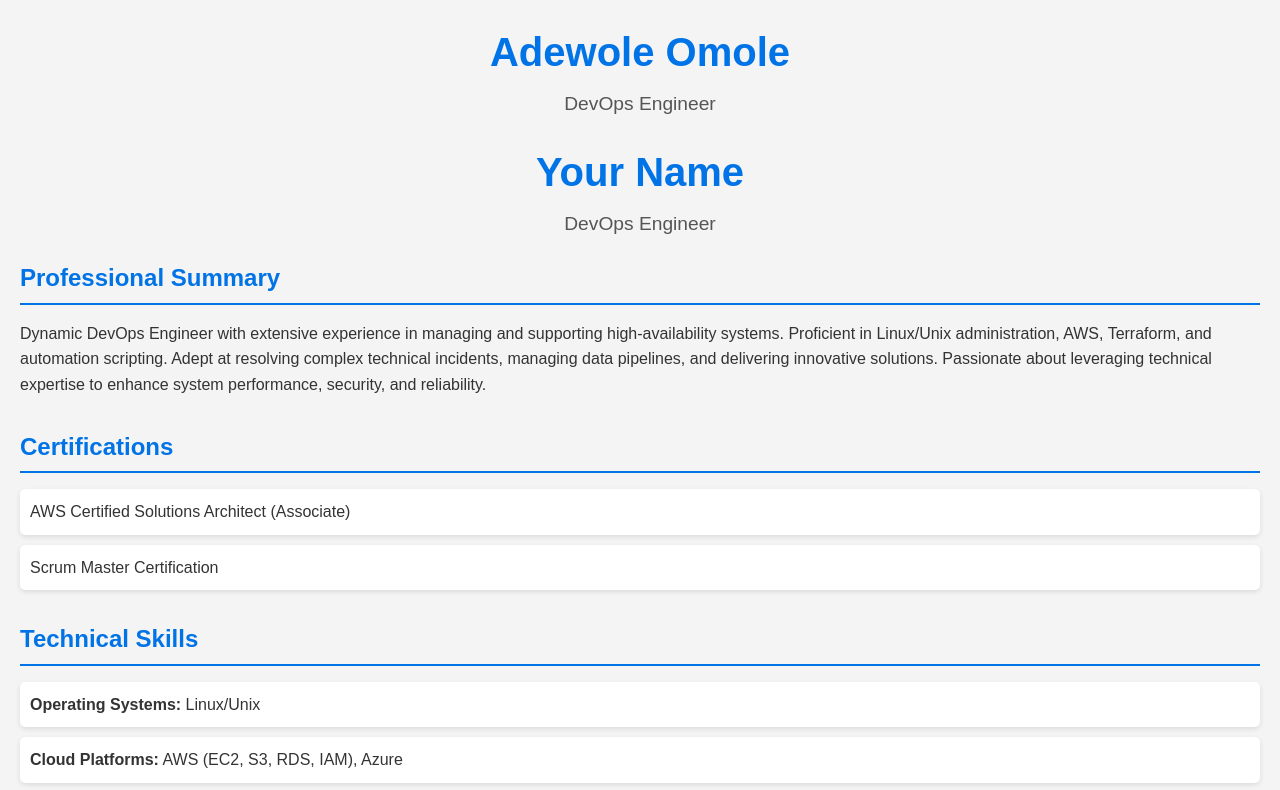
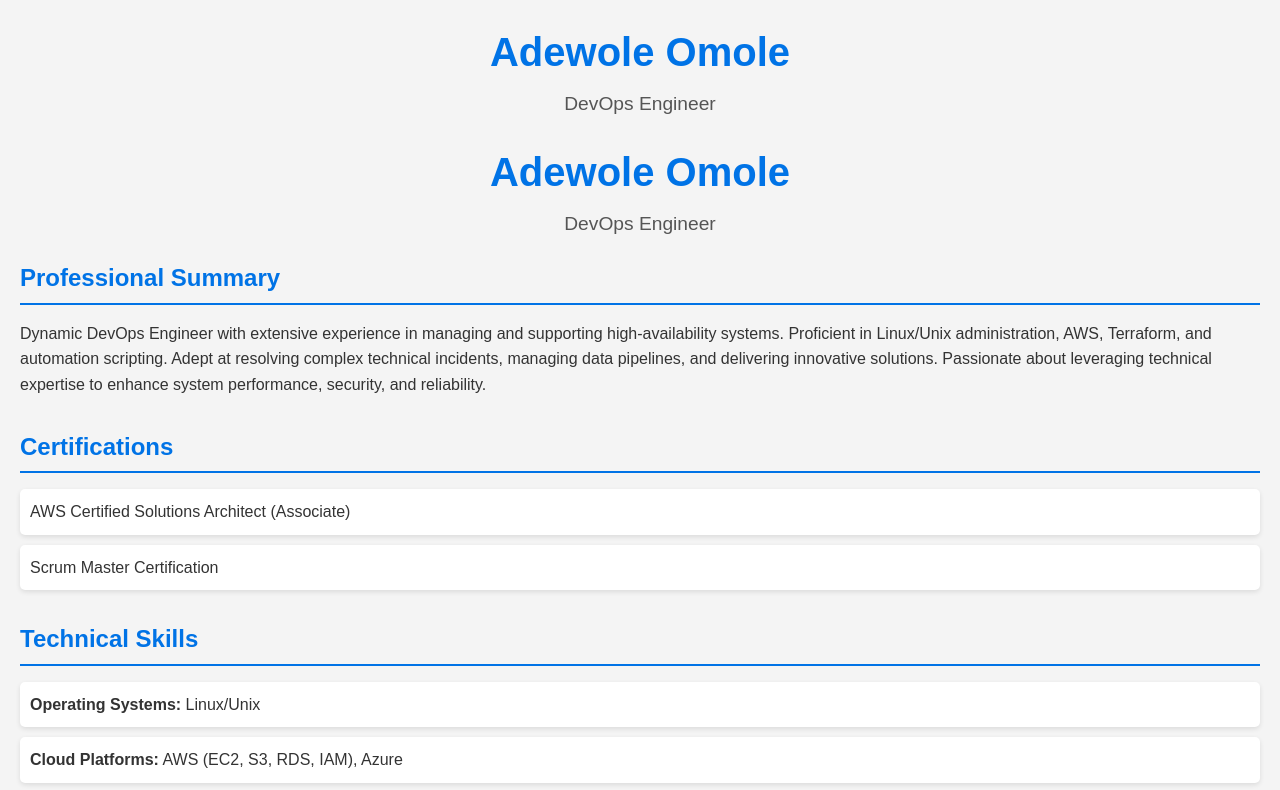
Before and after one commit to ao3059/cloud-resume, a plain HTML site: page index.html in a window 1280 px wide. Shown: the top 790 px of the page. Drawn offline with Linux system fonts and the light colour scheme.

Commit message:
Update index.html

```diff
--- a/index.html
+++ b/index.html
@@ -16,12 +16,12 @@
   <head>
     <meta charset="UTF-8">
     <meta name="viewport" content="width=device-width, initial-scale=1.0">
-    <title>Your Name - DevOps Engineer</title>
+    <title>Adewole Omole - DevOps Engineer</title>
     <link rel="stylesheet" href="styles.css">
   </head>
   <body>
     <header>
-      <h1>Your Name</h1>
+      <h1>Adewole Omole</h1>
       <p>DevOps Engineer</p>
     </header>
 
```
